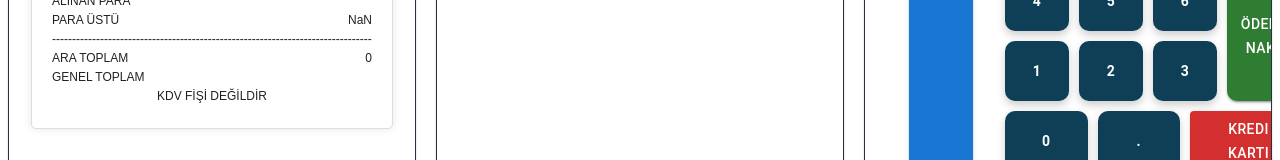
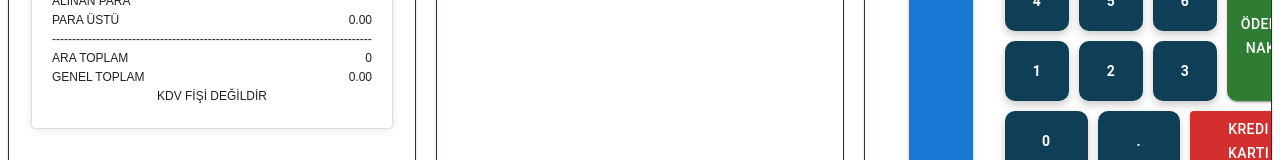
Before and after one commit to yusufinann/32bit-CashRegisterApp, a React (Create React App) app: page /price in a window 1280 px wide. Shown: the part 368-528 px from the top of the page. Built offline with nearby package versions, Linux system fonts and the light colour scheme.

Commit message:
Write the funtions for the Total

```diff
--- a/src/contexts/GlobalContext.js
+++ b/src/contexts/GlobalContext.js
@@ -37,6 +37,9 @@ const GlobalContextProvider = ({ children }) => {
   const [isKeyboardOpen, setIsKeyboardOpen] = useState(false); //VirtualKeyboard
   const [keyboardPosition, setKeyboardPosition] = useState({ x: 0, y: 0 });//VirtualKeyboard
   const [showAllProducts, setShowAllProducts] = useState(false); //ModalSearch
+  const clearCart = () => {
+    setCart([]); // Clear the cart array
+}
 
 
   const login = (user) => {
@@ -450,6 +453,13 @@ const handleFetchError = (error) => {
     return totalCost;
   };
 
+  const calculateCartTotal = () => {
+    return cart.reduce((total, item) => total + calculateTotalPrice(item), 0); // Correct the reduce function
+  };
+
+  const Total = calculateCartTotal().toFixed(2);
+
+
   const [input, setInput] = useState("");
   const [receivedMoney, setReceivedMoney] = useState(null);
   const saveReceivedMoney = () => {
@@ -584,7 +594,10 @@ const saveReceipt = async () => {
     showAllProducts, setShowAllProducts, //ModalSearch
     handleSubCategoriesClick, //SubcategoryList
     handleShowProductsBySubcategory,
-    handleShowSubcategoryByCategoryId //To show Subcategory by Category id
+    handleShowSubcategoryByCategoryId ,//To show Subcategory by Category id
+    clearCart,
+    Total,  //Cart için ,Calculator,OrderSummaryButtons,Receipt,TotalAmount
+
 
     // other functions...
   };
```
